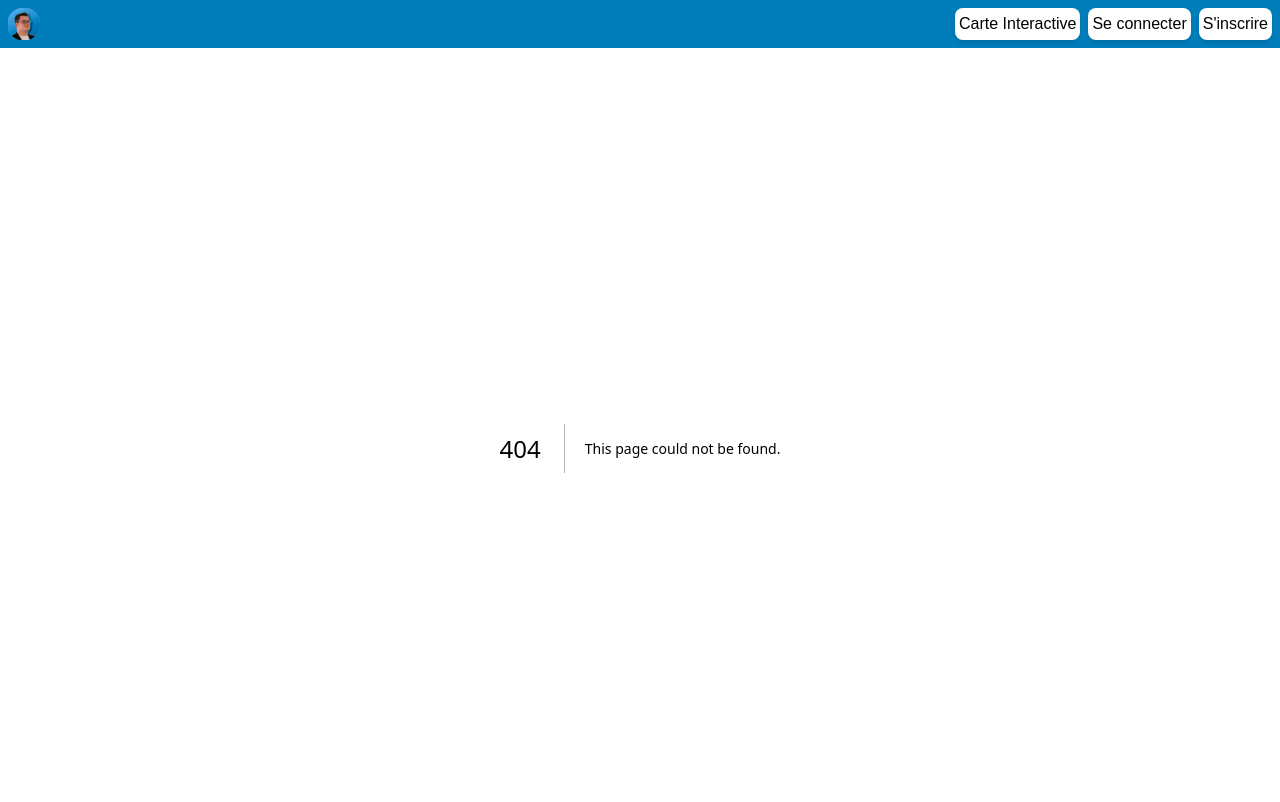
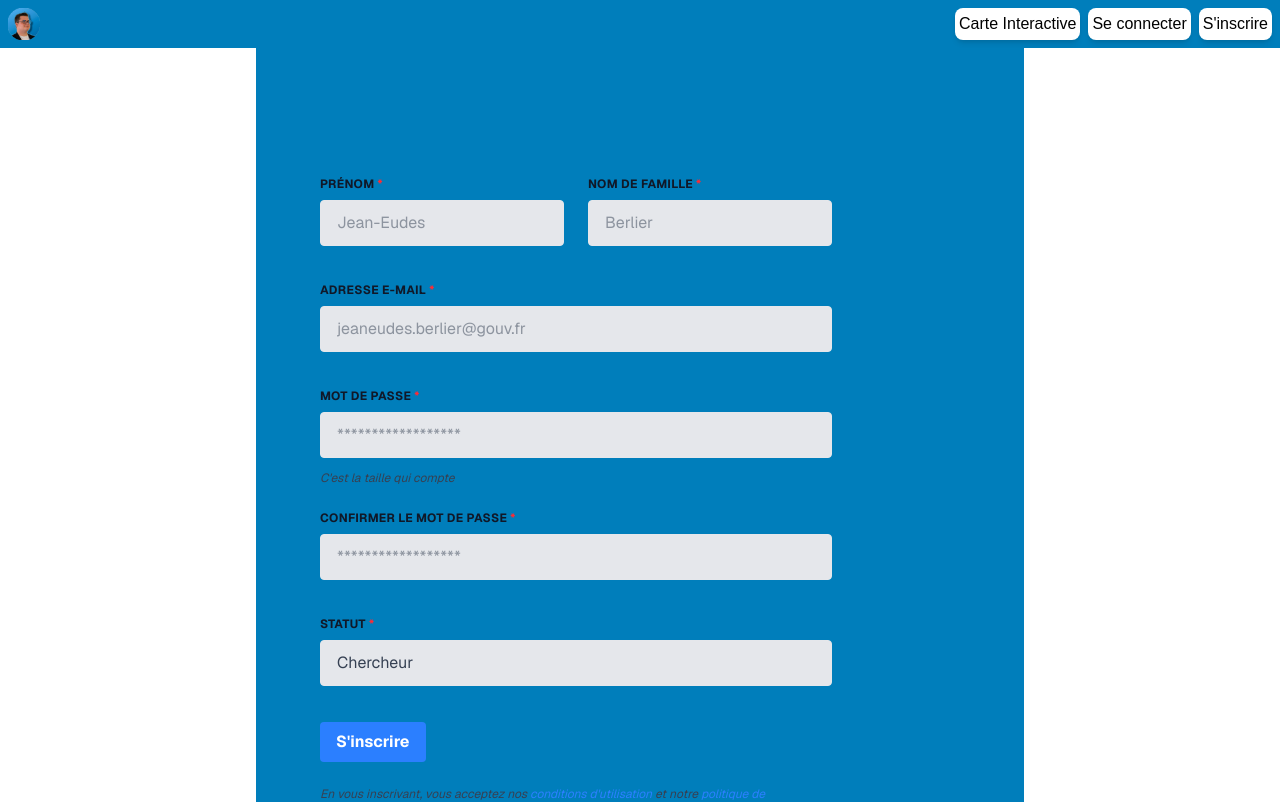
Before and after one commit to SkyReox/GeoEmploi, a Next.js app: page /signup in a window 1280 px wide. Before the commit this address had no page. Shown: the top 802 px of the page. Built offline with nearby package versions, Linux system fonts and the light colour scheme.

Commit message:
add: branch and base of front for reister

```diff
--- a/app/components/FooterComponent.tsx
+++ b/app/components/FooterComponent.tsx
@@ -18,7 +18,7 @@ export default function FooterComponent() {
                     <h3 className="font-sans text-md font-bold text-color-text leading-regular mb-1 babybear:max-w-full babybear:my-1">Général</h3>
                     <ul>
                         <li>
-                            <a href="/test">S'inscrire</a>
+                            <a href="/signup">S'inscrire</a>
                         </li>
                         <li>
                             <a href="/prout">Assistance clientèle</a>
--- a/app/components/HeaderComponent.tsx
+++ b/app/components/HeaderComponent.tsx
@@ -19,10 +19,10 @@ export default function HeaderComponent() {
                 <a className="bg-white text-black p-1 rounded-[.5rem] hover:bg-gray-300 shadow-md" href="map">Carte Interactive</a>
             </div>
             <div className="pr-2 ps-lg gap-xs items-center flex justify-end">
-                <a className="bg-white text-black p-1 rounded-[.5rem] hover:bg-gray-300 shadow-md" href="test">Se connecter</a> {/* TODO: Change href when Sign up is done */}
+                <a className="bg-white text-black p-1 rounded-[.5rem] hover:bg-gray-300 shadow-md" href="signup">Se connecter</a> {/* TODO: Change href when Sign up is done */}
             </div>
             <div className="ps-lg gap-xs items-center flex justify-end">
-                <a className="bg-white text-black p-1 rounded-[.5rem] hover:bg-gray-300 shadow-md" href="test">S'inscrire</a> {/* TODO: Change href when Sign in is done */}
+                <a className="bg-white text-black p-1 rounded-[.5rem] hover:bg-gray-300 shadow-md" href="signup">S'inscrire</a> {/* TODO: Change href when Sign in is done */}
             </div>
         </nav>
     </header>);
--- /dev/null
+++ b/app/signup/page.tsx
@@ -0,0 +1,102 @@
+import Image from "next/image";
+
+export default function Home() {
+  return (
+    <div className="flex flex-col flex-1 items-center justify-center bg-zinc-50 font-sans bg-main-2">
+      <main className="flex flex-1 w-full max-w-3xl flex-col items-center justify-between py-32 px-16 bg-white bg-main-1 sm:items-start">
+        <form className="w-full max-w-lg">
+          <div className="flex flex-wrap -mx-3 mb-6">
+            <div className="w-full md:w-1/2 px-3 mb-6 md:mb-0">
+              <label className="block uppercase tracking-wide text-gray-900 text-xs font-bold mb-2" htmlFor="grid-first-name">
+                Prénom <span className="text-red-500">*</span>
+              </label>
+              <input
+                className="appearance-none block w-full bg-gray-200 text-gray-700 border border-gray-200 rounded py-3 px-4 mb-3 leading-tight focus:outline-none focus:bg-white focus:border-gray-500"
+                id="grid-first-name"
+                type="text"
+                placeholder="Jean-Eudes"
+              />
+            </div>
+            <div className="w-full md:w-1/2 px-3">
+              <label className="block uppercase tracking-wide text-gray-900 text-xs font-bold mb-2" htmlFor="grid-last-name">
+                Nom de famille <span className="text-red-500">*</span>
+              </label>
+              <input
+                className="appearance-none block w-full bg-gray-200 text-gray-700 border border-gray-200 rounded py-3 px-4 mb-3 leading-tight focus:outline-none focus:bg-white focus:border-gray-500"
+                id="grid-last-name"
+                type="text"
+                placeholder="Berlier"
+              />
+            </div>
+          </div>
+          <div className="flex flex-wrap -mx-3 mb-6">
+            <div className="w-full px-3">
+              <label className="block uppercase tracking-wide text-gray-900 text-xs font-bold mb-2" htmlFor="grid-email">
+                Adresse e-mail <span className="text-red-500">*</span>
+              </label>
+              <input
+                className="appearance-none block w-full bg-gray-200 text-gray-700 border border-gray-200 rounded py-3 px-4 mb-3 leading-tight focus:outline-none focus:bg-white focus:border-gray-500"
+                id="grid-email"
+                type="email"
+                placeholder="jeaneudes.berlier@gouv.fr"
+              />
+            </div>
+          </div>
+          <div className="flex flex-wrap -mx-3 mb-6">
+            <div className="w-full px-3">
+              <label className="block uppercase tracking-wide text-gray-900 text-xs font-bold mb-2" htmlFor="grid-password">
+                Mot de passe <span className="text-red-500">*</span>
+              </label>
+              <input
+                className="appearance-none block w-full bg-gray-200 text-gray-700 border border-gray-200 rounded py-3 px-4 mb-3 leading-tight focus:outline-none focus:bg-white focus:border-gray-500"
+                id="grid-password"
+                type="password"
+                placeholder="******************"
+              />
+              <p className="text-gray-700 text-xs italic">C'est la taille qui compte</p>
+            </div>
+          </div>
+          <div className="flex flex-wrap -mx-3 mb-6">
+            <div className="w-full px-3">
+              <label className="block uppercase tracking-wide text-gray-900 text-xs font-bold mb-2" htmlFor="grid-password-confirm">
+                Confirmer le mot de passe <span className="text-red-500">*</span>
+              </label>
+              <input
+                className="appearance-none block w-full bg-gray-200 text-gray-700 border border-gray-200 rounded py-3 px-4 mb-3 leading-tight focus:outline-none focus:bg-white focus:border-gray-500"
+                id="grid-password-confirm"
+                type="password"
+                placeholder="******************"
+              />
+            </div>
+          </div>
+        <div className="flex flex-wrap -mx-3 mb-6">
+            <div className="w-full px-3">
+              <label className="block uppercase tracking-wide text-gray-900 text-xs font-bold mb-2" htmlFor="grid-password">
+                Statut <span className="text-red-500">*</span>
+              </label>
+              <select className="appearance-none block w-full bg-gray-200 text-gray-700 border border-gray-200 rounded py-3 px-4 mb-3 leading-tight focus:outline-none focus:bg-white focus:border-gray-500" id="grid-country">
+                <option>Chercheur</option>
+                <option>Demandeur</option>
+              </select>
+            </div>
+          </div>
+          <div className="flex flex-wrap -mx-3 mb-6">
+            <div className="w-full px-3">
+              <button
+                className="bg-blue-500 hover:bg-blue-700 text-white font-bold py-2 px-4 rounded focus:outline-none focus:shadow-outline"
+                type="button"
+              >
+                S'inscrire
+              </button>
+            </div>
+          </div>
+        <div className="flex flex-wrap -mx-3 mb-6">
+            <div className="w-full px-3">
+              <p className="text-gray-700 text-xs italic">En vous inscrivant, vous acceptez nos <a href="/terms" className="text-blue-500 hover:text-blue-700">conditions d'utilisation</a> et notre <a href="/privacy" className="text-blue-500 hover:text-blue-700">politique de confidentialité</a>.</p>
+            </div>
+          </div>
+        </form>
+      </main>
+    </div>
+  );
+}
--- a/app/test/page.tsx
+++ /dev/null
@@ -1,69 +0,0 @@
-import Image from "next/image";
-
-export default function Home() {
-  return (
-    <div className="flex flex-col flex-1 items-center justify-center bg-zinc-50 font-sans bg-main-2">
-      <main className="flex flex-1 w-full max-w-3xl flex-col items-center justify-between py-32 px-16 bg-white bg-main-1 sm:items-start">
-        <Image
-          className="dark:invert h-5 w-[100px]"
-          src="/next.svg"
-          alt="Next.js logo"
-          width={100}
-          height={20}
-          priority
-        />
-        <div className="flex flex-col items-center gap-6 text-center sm:items-start sm:text-left">
-          <h1 className="max-w-xs text-3xl font-semibold leading-10 tracking-tight text-black dark:text-zinc-50">
-            To get started, edit the{" "}
-            <code className="rounded bg-black/[.06] px-1.5 py-0.5 font-mono text-[0.9em] dark:bg-white/[.08]">
-              page.tsx
-            </code>{" "}
-            file.
-          </h1>
-          <p className="max-w-md text-lg leading-8 text-zinc-600 dark:text-zinc-400">
-            Looking for a starting point or more instructions? Head over to{" "}
-            <a
-              href="https://vercel.com/templates?framework=next.js&utm_source=create-next-app&utm_medium=appdir-template-tw&utm_campaign=create-next-app"
-              className="font-medium text-zinc-950 dark:text-zinc-50"
-            >
-              Templates
-            </a>{" "}
-            or the{" "}
-            <a
-              href="https://nextjs.org/learn?utm_source=create-next-app&utm_medium=appdir-template-tw&utm_campaign=create-next-app"
-              className="font-medium text-zinc-950 dark:text-zinc-50"
-            >
-              Learning
-            </a>{" "}
-            center.
-          </p>
-        </div>
-        <div className="flex flex-col gap-4 text-base font-medium sm:flex-row">
-          <a
-            className="flex h-12 w-full items-center justify-center gap-2 rounded-full bg-foreground px-5 text-background transition-colors hover:bg-[#383838] dark:hover:bg-[#ccc] md:w-[158px]"
-            href="https://vercel.com/new?utm_source=create-next-app&utm_medium=appdir-template-tw&utm_campaign=create-next-app"
-            target="_blank"
-            rel="noopener noreferrer"
-          >
-            <Image
-              className="dark:invert h-[14px] w-4"
-              src="/vercel.svg"
-              alt="Vercel logomark"
-              width={16}
-              height={14}
-            />
-            Deploy Now
-          </a>
-          <a
-            className="flex h-12 w-full items-center justify-center rounded-full border border-solid border-black/[.08] px-5 transition-colors hover:border-transparent hover:bg-black/[.04] dark:border-white/[.145] dark:hover:bg-[#1a1a1a] md:w-[158px]"
-            href="https://nextjs.org/docs?utm_source=create-next-app&utm_medium=appdir-template-tw&utm_campaign=create-next-app"
-            target="_blank"
-            rel="noopener noreferrer"
-          >
-            Documentation
-          </a>
-        </div>
-      </main>
-    </div>
-  );
-}
```
Also changed, not shown: 1 other file (tests, documents, lock files or other folders).
